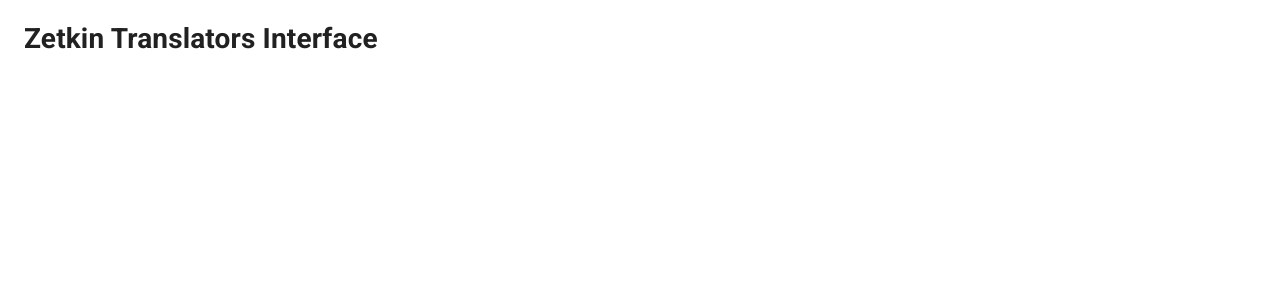
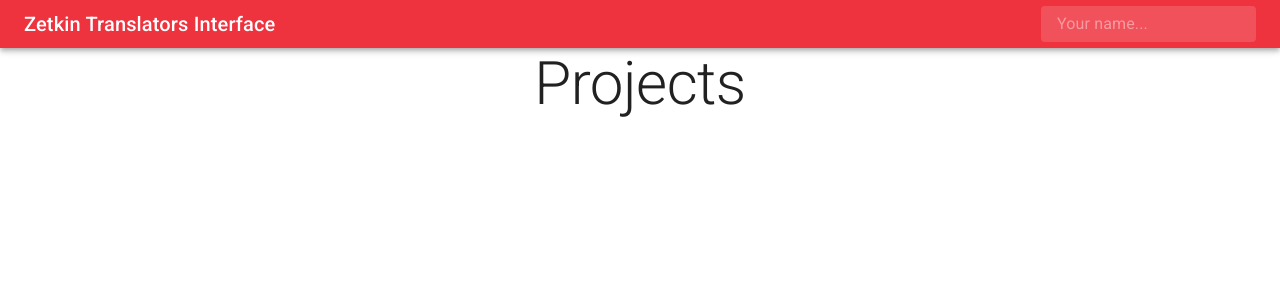
Before and after one commit to zetkin/translators-interface, a Next.js app in the folder frontend/: page / in a window 1280 px wide. Shown: the top 300 px of the page. Built offline with nearby package versions, Linux system fonts and the light colour scheme.

Commit message:
start theming

```diff
--- a/frontend/pages/_app.js
+++ b/frontend/pages/_app.js
@@ -1,11 +1,23 @@
 import React from 'react'
 import Head from 'next/head'
-import { ThemeProvider } from '@material-ui/core/styles'
+
+import { ThemeProvider, fade } from '@material-ui/core/styles'
 import CssBaseline from '@material-ui/core/CssBaseline'
+import { AppBar, Toolbar, Typography, InputBase } from '@material-ui/core'
+
 import theme from '../styles/theme'
 
 export default function MyApp(props) {
   const { Component, pageProps } = props
+  // Handle Menu State
+  const [anchorEl, setAnchorEl] = React.useState(null)
+
+  const handleClick = (event) => {
+    setAnchorEl(event.currentTarget)
+  }
+  const handleClose = () => {
+    setAnchorEl(null)
+  }
 
   React.useEffect(() => {
     // Remove the server-side injected CSS.
@@ -25,8 +37,28 @@ export default function MyApp(props) {
         />
       </Head>
       <ThemeProvider theme={theme}>
-        {/* CssBaseline kickstart an elegant, consistent, and simple baseline to build upon. */}
         <CssBaseline />
+
+        <AppBar position="static">
+          <Toolbar variant="dense" style={{ justifyContent: 'space-between' }}>
+            <Typography variant="h6">Zetkin Translators Interface</Typography>
+            <div
+              style={{
+                backgroundColor: fade(theme.palette.common.white, 0.15),
+                color: theme.palette.common.white,
+                borderRadius: 4,
+                padding: theme.spacing(0.25, 2),
+              }}
+            >
+              <InputBase
+                variant="outlined"
+                placeholder="Your name..."
+                style={{ color: 'inherit' }}
+              />
+            </div>
+          </Toolbar>
+        </AppBar>
+
         <Component {...pageProps} />
       </ThemeProvider>
     </React.Fragment>
--- a/frontend/pages/_document.js
+++ b/frontend/pages/_document.js
@@ -1,6 +1,7 @@
 import React from 'react'
 import Document, { Html, Head, Main, NextScript } from 'next/document'
 import { ServerStyleSheets } from '@material-ui/core/styles'
+
 import theme from '../styles/theme'
 
 export default class MyDocument extends Document {
--- a/frontend/pages/index.js
+++ b/frontend/pages/index.js
@@ -1,6 +1,7 @@
 import Head from 'next/head'
 
 import Container from '@material-ui/core/Container'
+import { Typography, Box } from '@material-ui/core'
 
 // Index Page - List of projects
 
@@ -18,7 +19,9 @@ export default function Home() {
 
       <main>
         <Container>
-          <h1>Zetkin Translators Interface</h1>
+          <Box textAlign="center">
+            <Typography variant="h2">Projects</Typography>
+          </Box>
         </Container>
       </main>
     </div>
--- a/frontend/styles/theme.js
+++ b/frontend/styles/theme.js
@@ -5,7 +5,7 @@ import { red } from '@material-ui/core/colors'
 const theme = createMuiTheme({
   palette: {
     primary: {
-      main: '#556cd6',
+      main: '#ee323e',
     },
     secondary: {
       main: '#19857b',
```
